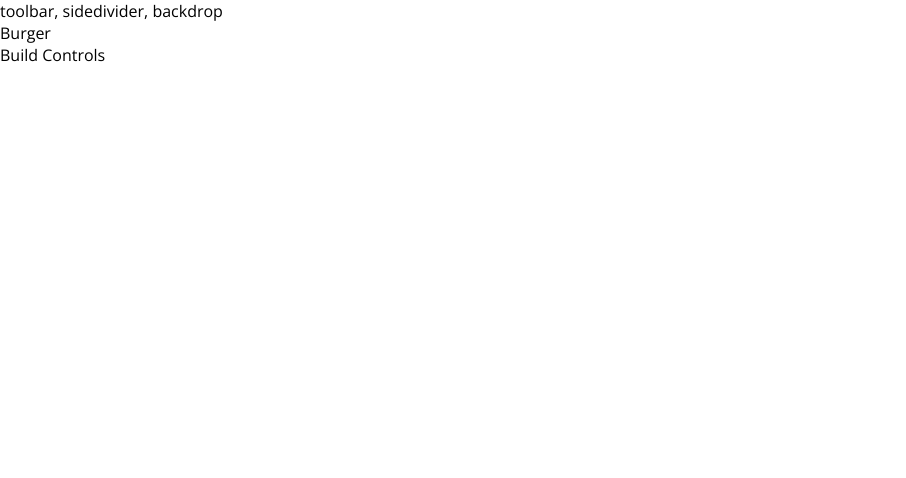
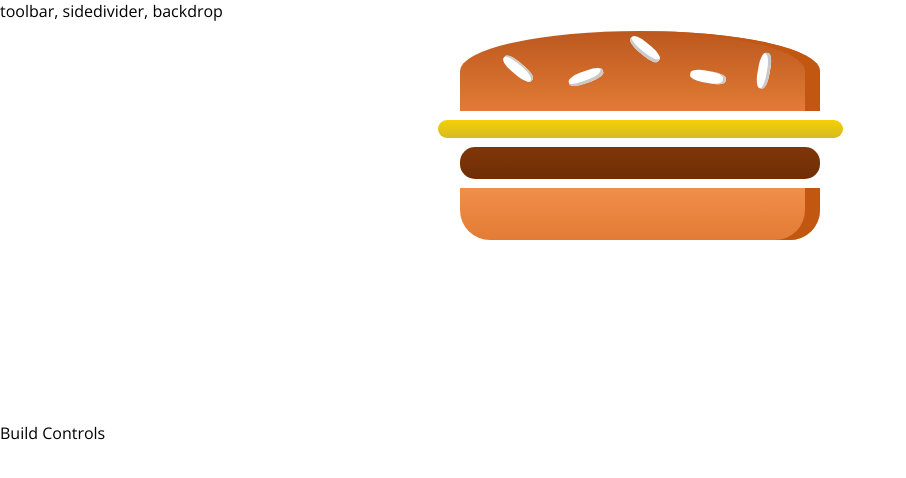
Before and after one commit to Redwoodcutter/React_First_App, a React app: page / in a window 1280 px wide. Shown: the top 478 px of the page, without its empty margins (0-906 px from the left). Built offline with nearby package versions, Linux system fonts and the light colour scheme.

Commit message:
Creating Burger Component

```diff
--- /dev/null
+++ b/src/components/Burger/Burger.css
@@ -0,0 +1,27 @@
+.Burger{
+    width: 100%;
+    margin:auto;
+    height: 250px;
+    overflow: scroll;
+    text-align: center;
+    font-weight: bold;
+    font-size:  1.2rem;
+}
+@media (min-width:500px) and (min-height: 400px){
+    .Burger{
+        width: 350px;
+        height: 300px;
+    }
+}
+@media (min-width:1000px) and (min-height: 700px){
+    .Burger{
+        width: 700px;
+        height: 600px;
+    }
+}
+@media (min-width:500px) and (min-height: 401px){
+    .Burger{
+        width: 450px;
+        height: 400px;
+    }
+}
--- a/src/components/Burger/Burger.js
+++ b/src/components/Burger/Burger.js
@@ -0,0 +1,16 @@
+import React from 'react';
+import classes from './Burger.css';
+import BurgerIngredient from './BurgerIngredient/BurgerIngredient';
+
+const burger = (props) => {
+    return(
+        <div className={classes.Burger}>
+            <BurgerIngredient type="bread-top" />
+            <BurgerIngredient type="cheese" />
+            <BurgerIngredient type="meat" />
+            <BurgerIngredient type="bread-bottom" />
+        </div>
+    );
+};
+
+export default burger;
--- a/src/containers/BurgerBuilder/BurgerBuilder.js
+++ b/src/containers/BurgerBuilder/BurgerBuilder.js
@@ -1,11 +1,12 @@
 import React, {Component} from 'react';
 import Aux from '../../hoc/Auxiliary';
+import Burger from '../../components/Burger/Burger';
 
 class BurgerBuilder extends Component {
     render(){
         return(
            <Aux>
-               <div>Burger</div>
+               <Burger />
                <div>Build Controls</div>
            </Aux>
         );
```
